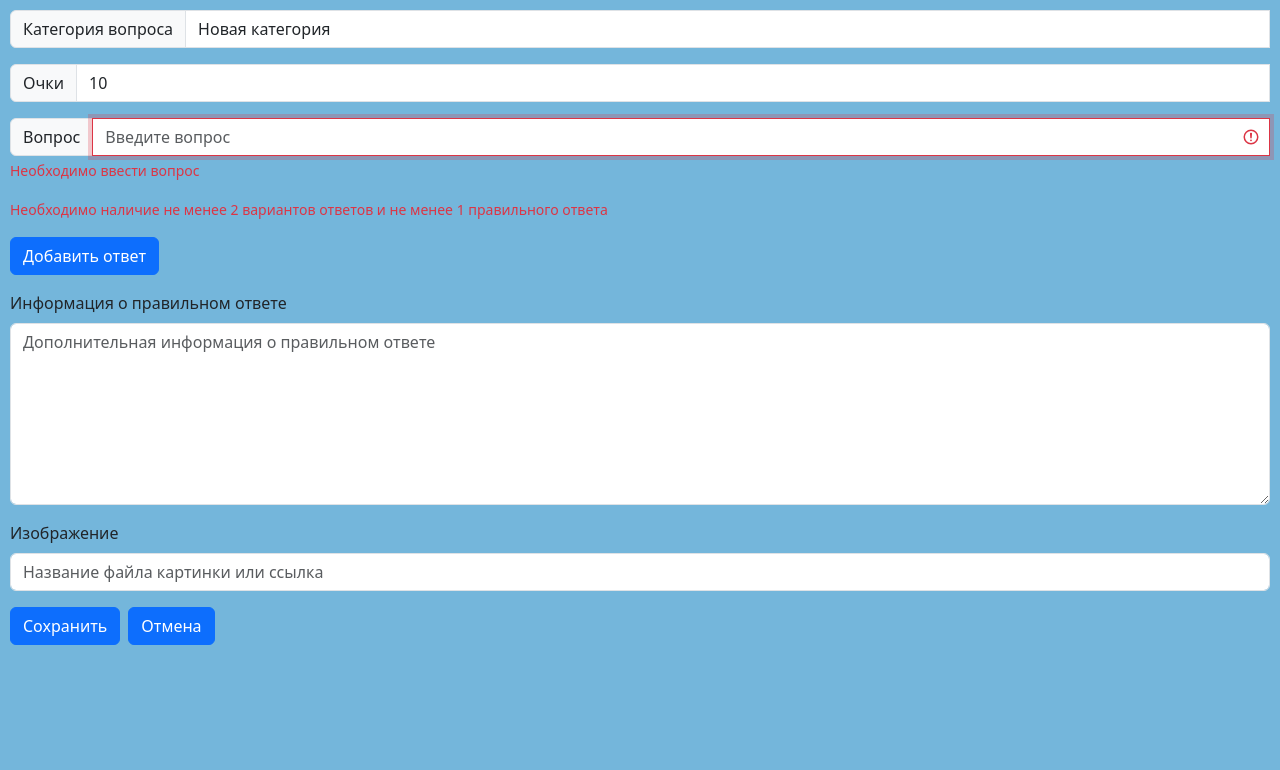
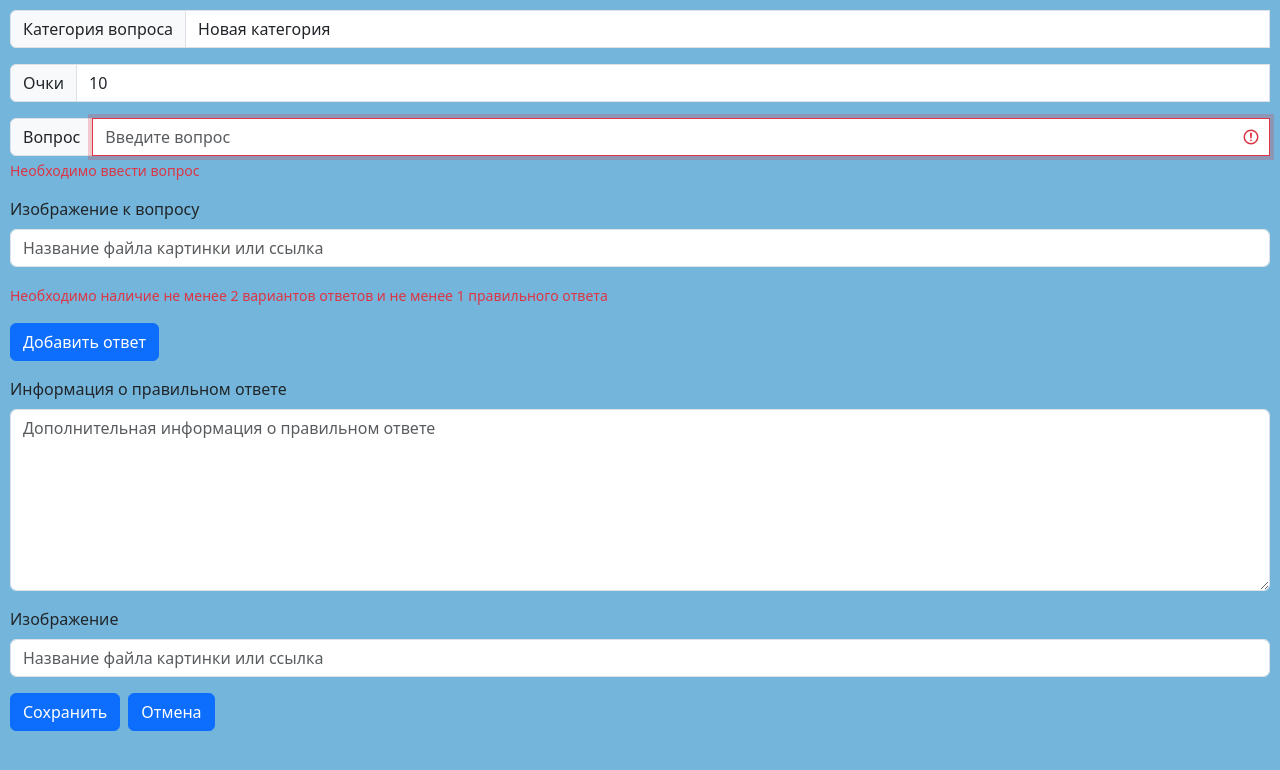
Before and after one commit to ndm234234/quizeditor, a React (Create React App) app: page / in a window 1280 px wide. Both pictures are taken after a click on the button "Новый вопрос". Shown: the top 770 px of the page. Built offline with nearby package versions, Linux system fonts and the light colour scheme.

Commit message:
Картинка к вопросу

```diff
--- a/src/App.js
+++ b/src/App.js
@@ -34,6 +34,7 @@ function App() {
   const [title, setTitle] = useState("");
   const [answers, setAnswers] = useState(null);
   const [question, setQuestion] = useState("Текст вопроса");
+  const [questionImage, setQuestionImage] = useState("");
   const [category, setCategory] = useState("Новая категория");
   const [score, setScore] = useState(10);
   const [info, setInfo] = useState("");
@@ -68,6 +69,7 @@ function App() {
   const createNewQuestion = () => {
     setScore(10);
     setQuestion("");
+    setQuestionImage("");
     setAnswers(new Array());
     setInfo("");
     setInfoImg("");
@@ -98,6 +100,7 @@ function App() {
 
  const showQuestion = (item) => {
     setQuestion(item.question);
+    setQuestionImage(item.questionImage);
     const answers = new Set(item.answers);
     var newArray = item.options.map((value, index) => { return { name : value, correct : answers.has(index) ? 1 : 0,  id : uuid() }; });
     setAnswers(newArray);
@@ -176,6 +179,7 @@ function App() {
                   category={category} setCategory={setCategory}
                   score={score} setScore={setScore}
                   question={question} setQuestion={setQuestion}
+                  questionImage={questionImage} setQuestionImage={setQuestionImage}
                   answers={answers} setAnswers={setAnswers}
                   deleteAnswer={deleteAnswer}
                   updateAnswerText={updateAnswerText}
--- a/src/QuestionPanel.js
+++ b/src/QuestionPanel.js
@@ -54,6 +54,12 @@ function QuestionPanel(props) {
           onChange={e => props.setQuestion(e.target.value)} />
           <Form.Control.Feedback type="invalid">Необходимо ввести вопрос</Form.Control.Feedback>
       </InputGroup>
+      <Form.Group className="mb-3">
+        <Form.Label>Изображение к вопросу</Form.Label>
+        <Form.Control placeholder="Название файла картинки или ссылка"
+          value={props.questionImage != null ? props.questionImage : ""}
+          onChange={e => props.setQuestionImage(e.target.value)} />
+      </Form.Group>
       <div>
         <AnswersDisplay answers={props.answers}
                         updateAnswerText={props.updateAnswerText}
@@ -84,6 +90,7 @@ function QuestionPanel(props) {
                   var item =
                   {
                       question : props.question,
+                      questionImage : props.questionImage,
                       options : props.answers.map((item) => { return item.name;  }),
                       answers : props.answers.map((item, index) =>  { return { item : item, index : index}; }).filter((item) => item.item.correct).map((item) => {
                               return item.index;
--- a/src/QuestionTable.js
+++ b/src/QuestionTable.js
@@ -90,7 +90,7 @@ function QuestionTable(props) {
                  }
                }}>Загрузить</Dropdown.Item>
               <Dropdown.Item disabled = {props.title.length == 0 || props.customData.items.length == 0} onClick={() => {
-                var data = props.customData;
+                let data = props.customData;
                 data.title = props.title;
                 JSONToFile(data, props.title.length > 0 ? props.title + ".txt" : props.fileName)
                 props.setHasUnsavedChanges(false);
```
